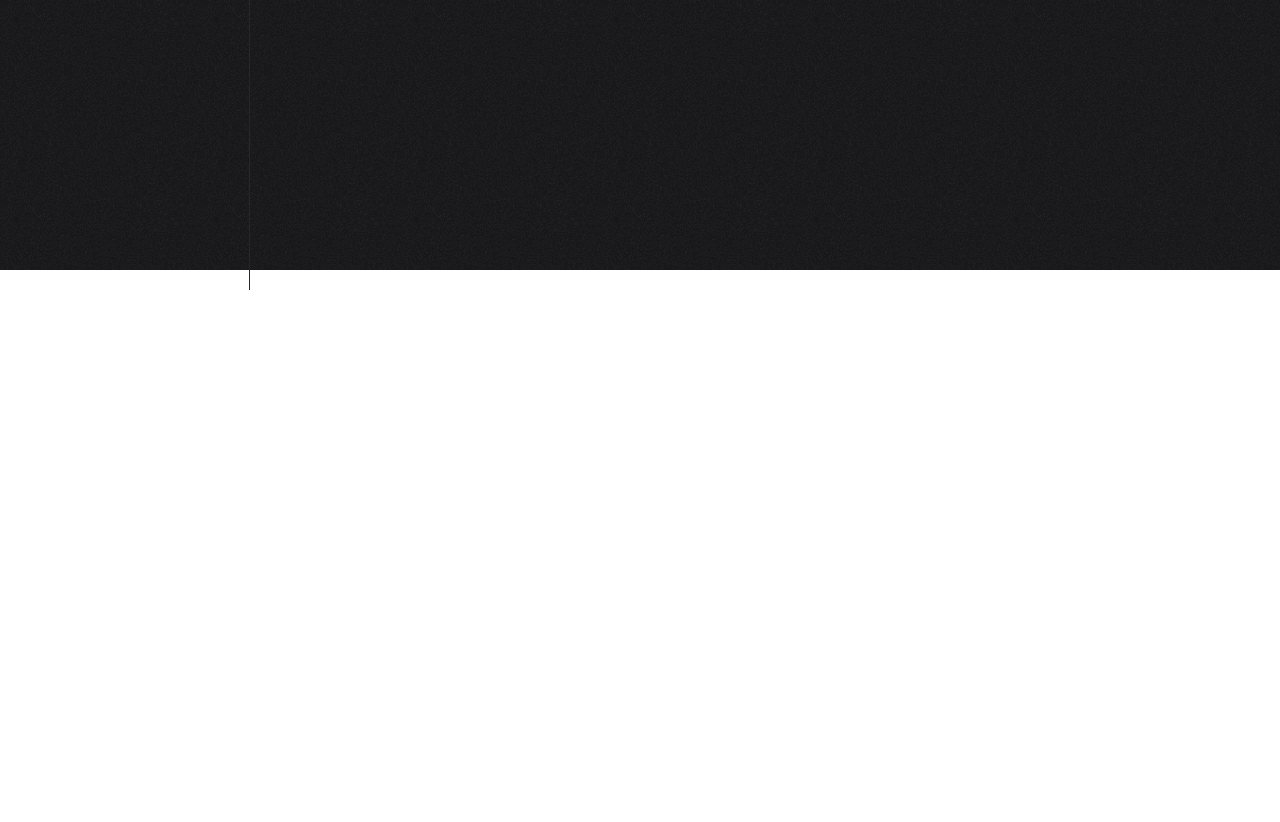
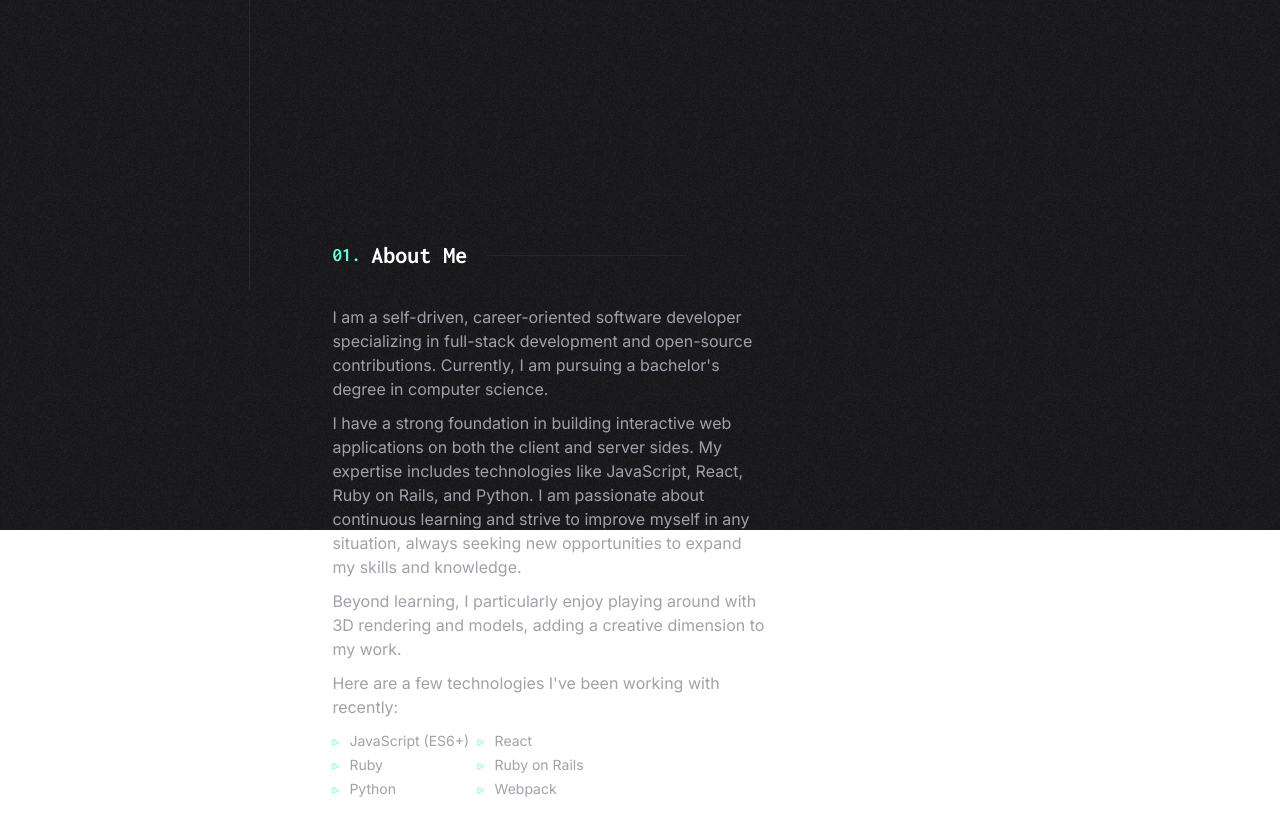
Before and after one commit to over-geek/react-portfolio, a React (Vite) app: page / in a window 1280 px wide. Shown: the part 530-1352 px from the top of the page. Before the commit the page ends 800 px from the top, so only its background shows below. Built offline with nearby package versions, Linux system fonts and the light colour scheme.

Commit message:
Add about component to page

```diff
--- a/src/App.css
+++ b/src/App.css
@@ -15,11 +15,13 @@ body {
   background-position: 0 0;
 }
 
-h1 {
+h1, h2 {
   font-family: 'Inconsolata', sans-serif;
+  color: #fff;
 }
 
-p {
+p,
+li {
   font-family: 'Inter', sans-serif;
   color: rgb(161 161 170);
   font-weight: 400;
--- a/src/components/About.jsx
+++ b/src/components/About.jsx
@@ -0,0 +1,40 @@
+const About = () => {
+	return (
+		<section id='about'>
+			<h2 className="numbered-heading">
+				About Me
+			</h2>
+			<div className='d_flex'>
+				<div className='about_description_container'>
+					<div className='about_description d_flex_col'>
+						<p>
+							I am a self-driven, career-oriented software developer specializing in full-stack development and open-source contributions.
+							Currently, I am pursuing a bachelor&apos;s degree in computer science.
+						</p>
+						<p>
+							I have a strong foundation in building interactive web applications on both the client and server sides. My expertise includes technologies like JavaScript, React, Ruby on Rails, and Python.
+							I am passionate about continuous learning and strive to improve myself in any situation, always seeking new opportunities to expand my skills and knowledge.
+						</p>
+						<p>
+							Beyond learning, I particularly enjoy playing around with 3D rendering and models, adding a creative dimension to my work.
+						</p>
+						<p>Here are a few technologies I&apos;ve been working with recently:</p>
+					</div>
+					<div className='skill_list_container'>
+						<ul className='skill_list'>
+							<li>JavaScript (ES6+)</li>
+							<li>React</li>
+							<li>Ruby</li>
+							<li>Ruby on Rails</li>
+							<li>Python</li>
+							<li>Webpack</li>
+						</ul>
+					</div>
+				</div>
+				<div></div>
+			</div>
+		</section>
+	)
+}
+
+export default About;
--- a/src/components/Home.jsx
+++ b/src/components/Home.jsx
@@ -30,7 +30,7 @@ const Home = () => {
 							</a>
 						</li>
 						<li>
-							<a href="#" target='_blank' className='d_flex d_flex_ai'>
+							<a href="https://www.linkedin.com/in/kenneth-agyare-kissi" target='_blank' className='d_flex d_flex_ai'>
 								<FaLinkedin />
 								LinkedIn
 							</a>
--- a/src/components/Layout.jsx
+++ b/src/components/Layout.jsx
@@ -1,9 +1,11 @@
+import About from './About';
 import Home from './Home';
 
 const Layout = () => {
 	return (
 		<div className='layout'>
 			<Home />
+			<About />
 		</div>
 	)
 }
--- a/src/components/Navbar.jsx
+++ b/src/components/Navbar.jsx
@@ -8,12 +8,12 @@ const Navbar = () => {
 			<div className='sidebar_navlinks d_flex d_flex_jc'>
 				<ul>
 					<li>
-						<a href="#" className='d_flex d_flex_ai'>
+						<a href="#home" className='d_flex d_flex_ai'>
 							Home
 						</a>
 					</li>
 					<li>
-						<a href="#" className='d_flex d_flex_ai'>
+						<a href="#about" className='d_flex d_flex_ai'>
 							About
 							<img src={about} alt='about' />
 						</a>
--- a/src/styles/Mainpage.css
+++ b/src/styles/Mainpage.css
@@ -3,6 +3,11 @@
 
 .d_flex {
 	display: flex;
+}
+
+.d_flex_col {
+	display: flex;
+	flex-direction: column;
 }
 
 .d_flex_ai {
@@ -45,13 +50,12 @@
 .layout {
 	width: 100%;
 	margin-left: 250px;
-	overflow-y: auto;
 }
 
 /* Home Section */
 #home {
 	width: 100%;
-	height: 100%;
+	height: 55%;
 }
 
 .main_text {
@@ -77,3 +81,68 @@
 .socials_container ul li a {
 	gap: 8px;
 }
+
+/* About Section */
+#about {
+	padding: 2% 8%;
+}
+
+.numbered-heading {
+	display: flex;
+	-webkit-box-align: center;
+	align-items: center;
+}
+
+.numbered-heading::before {
+	counter-increment: section 1;
+	content: "0" counter(section) ".";
+	color: #64ffda;
+	font-size: 1.2rem;
+	margin-right: 10px;
+}
+
+.numbered-heading::after {
+	width: 200px;
+	content: "";
+	display: block;
+	height: 1px;
+	margin-left: 20px;
+	background-color: rgb(39 39 42);
+}
+
+.about_description_container {
+	width: 50%;
+}
+
+.about_description {
+	margin-top: 2rem;
+}
+
+.about_description {
+	gap: 10px;
+}
+
+.about_description p {
+	line-height: 1.5rem;
+}
+
+.skill_list_container {
+	width: 60%;
+	margin-top: 10px;
+}
+
+.skill_list {
+	display: grid;
+	grid-template-columns: auto auto;
+}
+
+.skill_list li {
+	font-size: 14px;
+	line-height: 1.5rem;
+}
+
+.skill_list li::before {
+	content: "▹";
+	color: #64ffda;
+	margin-right: 10px;
+}
```
